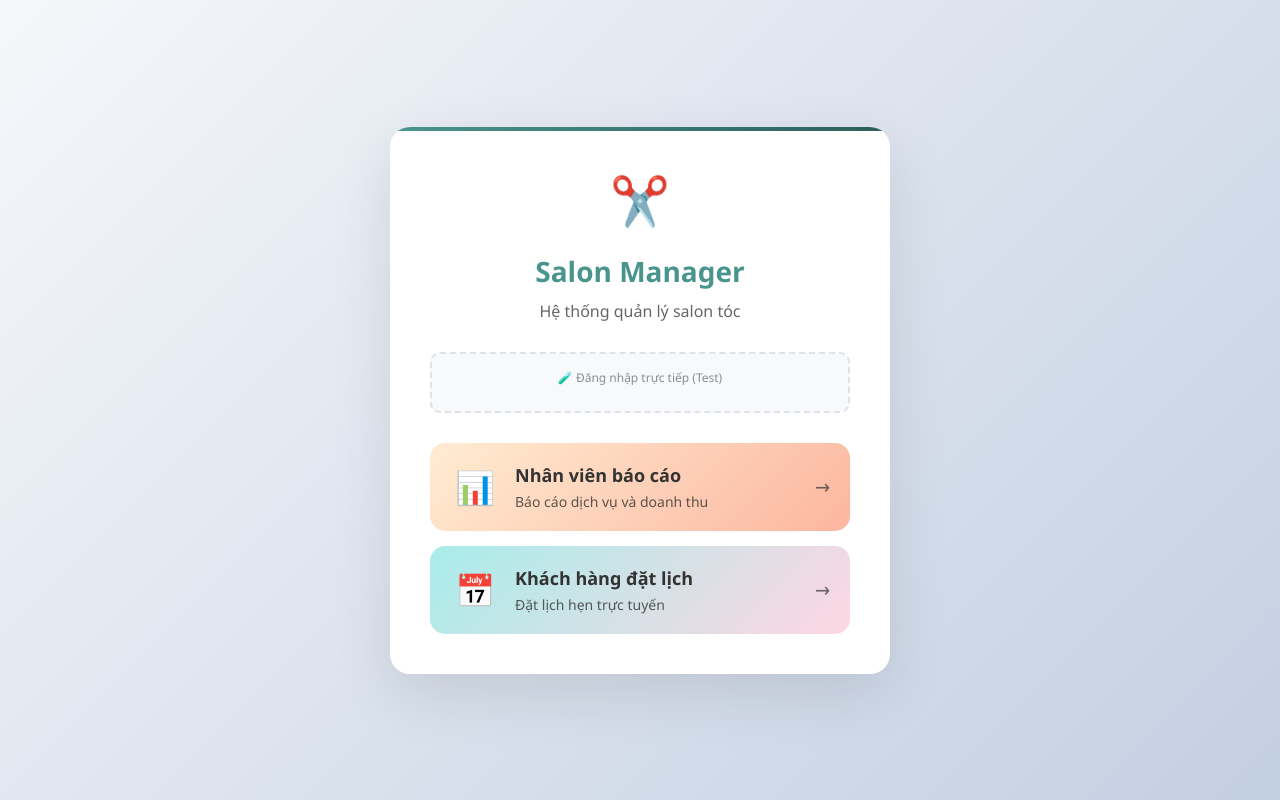
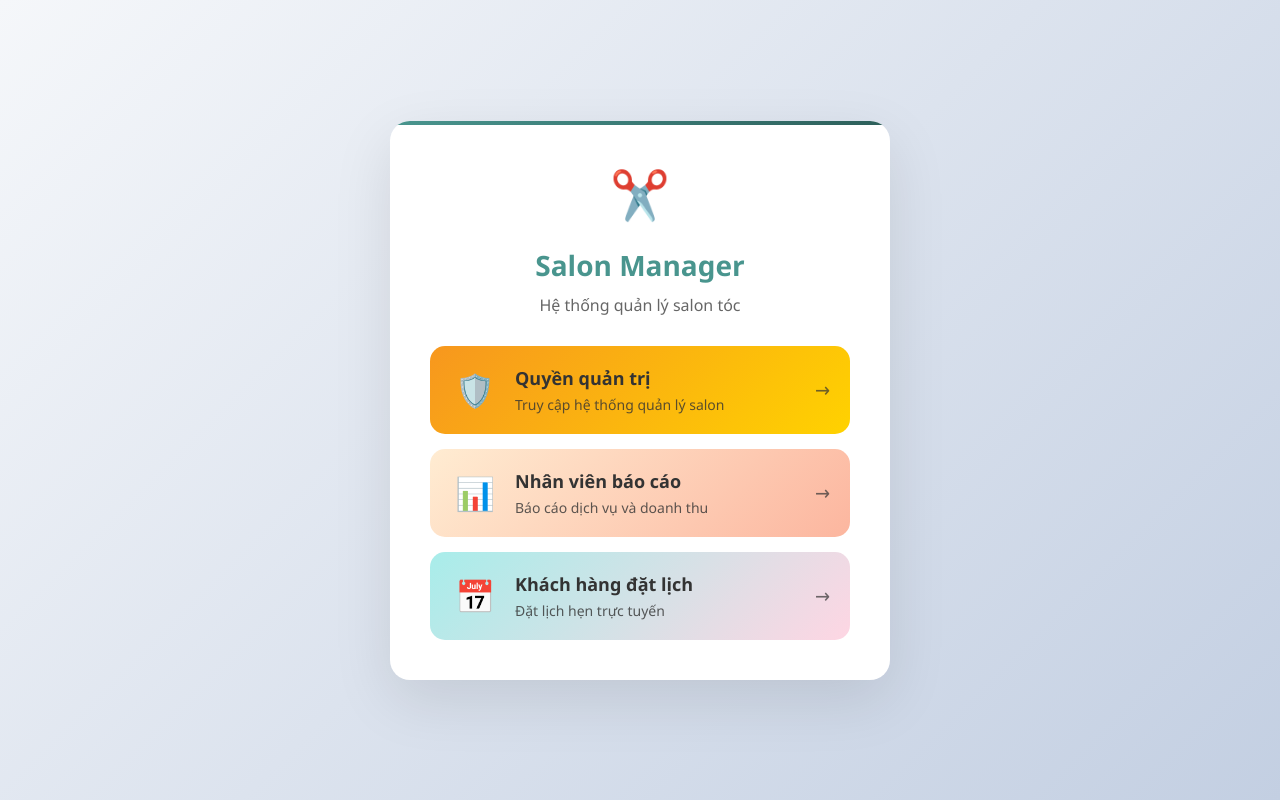
Before and after one commit to vuminhducVN/salon-website, a plain HTML site: page index.html in a window 1280 px wide. Drawn offline with Linux system fonts and the light colour scheme.

Commit message:
Add files via upload

```diff
--- a/index.html
+++ b/index.html
@@ -126,6 +126,11 @@
 
         .option-card.booking {
             background: linear-gradient(135deg, #a8edea 0%, #fed6e3 100%);
+            color: #333;
+        }
+
+        .option-card.admin {
+            background: linear-gradient(135deg, #f7971e 0%, #ffd200 100%);
             color: #333;
         }
 
@@ -259,13 +264,17 @@
         <h1 class="title">Salon Manager</h1>
         <p class="subtitle">Hệ thống quản lý salon tóc</p>
 
-        <!-- Test Login Section -->
-        <div class="test-login">
-            <div class="test-label" id="testLabel">🧪 Đăng nhập trực tiếp (Test)</div>
-        </div>
-
         <!-- Main Options -->
         <div class="options">
+            <a href="admin.html" class="option-card admin" id="adminAccessCard">
+                <div class="option-icon">🛡️</div>
+                <div class="option-content">
+                    <div class="option-title">Quyền quản trị</div>
+                    <div class="option-desc">Truy cập hệ thống quản lý salon</div>
+                </div>
+                <div class="arrow">→</div>
+            </a>
+
             <a href="report.html" class="option-card staff">
                 <div class="option-icon">📊</div>
                 <div class="option-content">
@@ -325,7 +334,7 @@
             if (testLabel) {
                 testLabel.style.cursor = 'pointer';
                 testLabel.addEventListener('click', function() {
-                    window.location.href = 'file:///C:/Users/pytho/Downloads/admin.html';
+                    window.location.href = 'admin.html';
                 });
             }
         });
```
